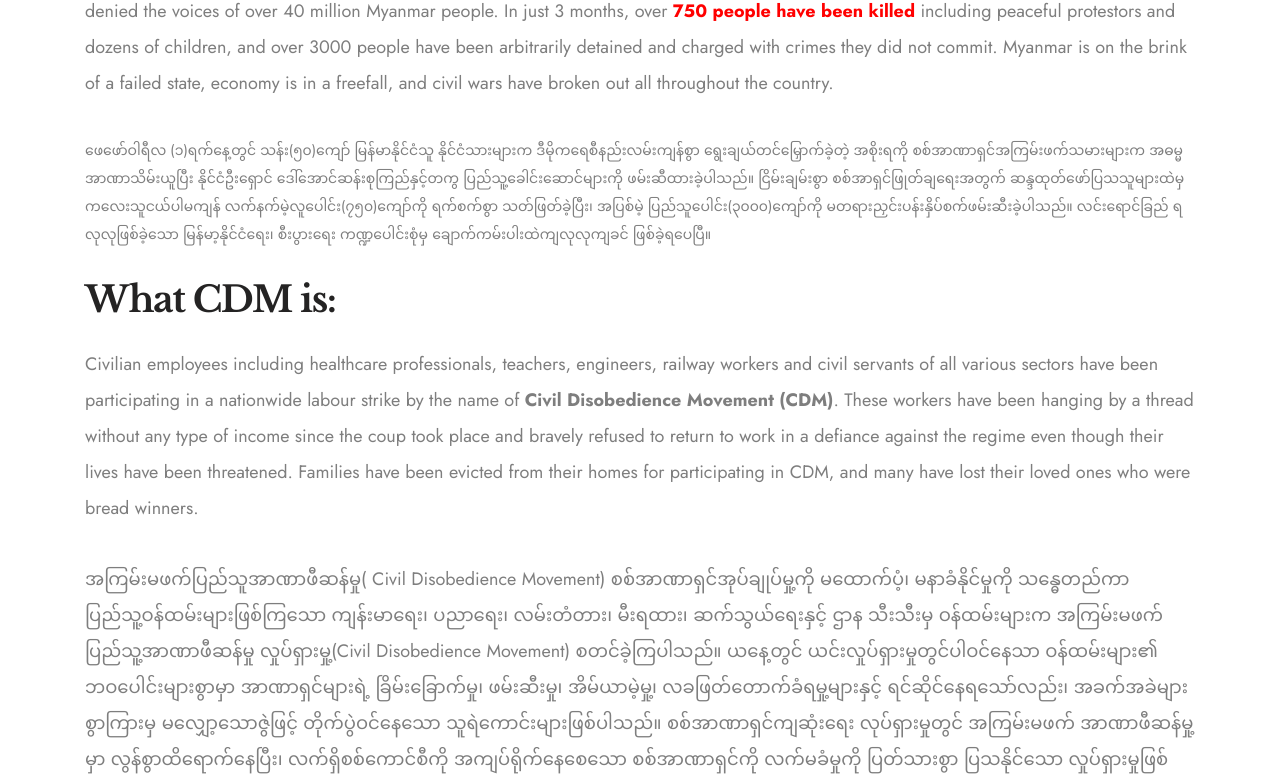
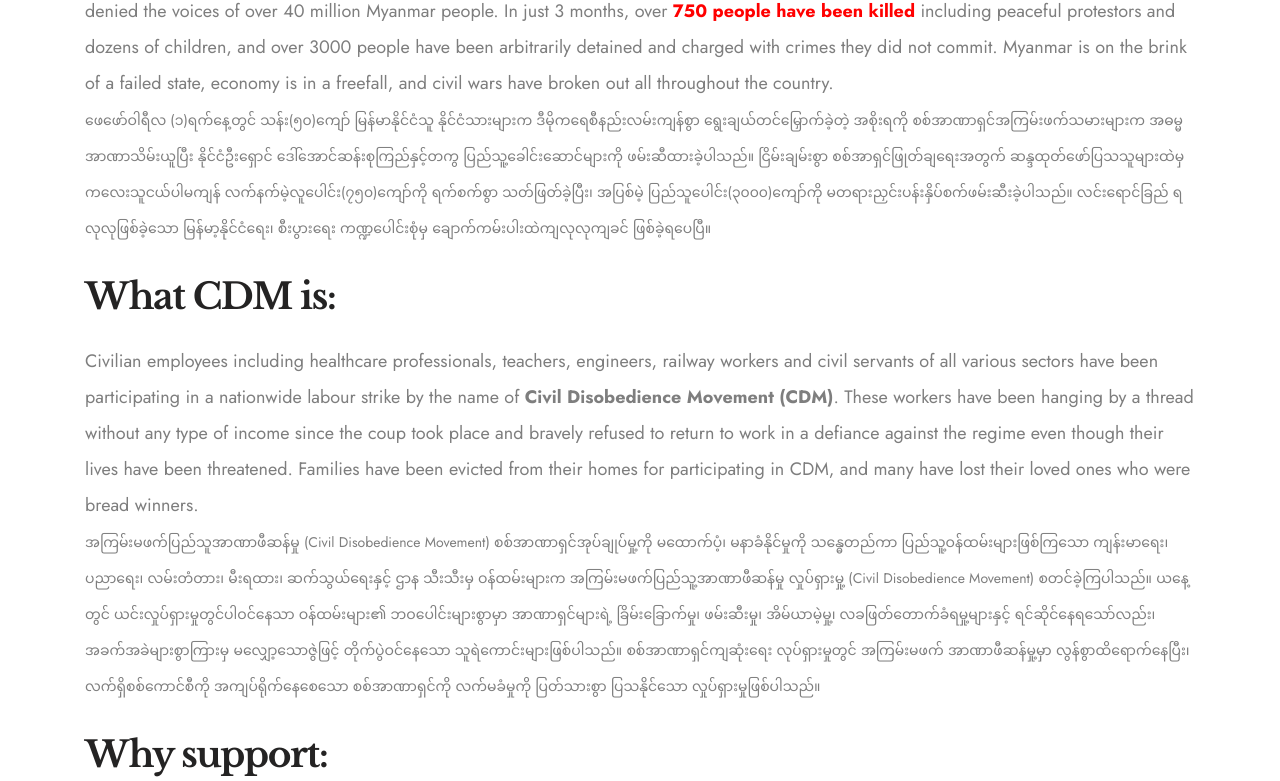
Before and after one commit to sandarma/ucs-alumni, a Next.js app: page / in a window 1280 px wide. Shown: the part 555-1336 px from the top of the page. Built offline with nearby package versions, Linux system fonts and the light colour scheme.

Commit message:
just commit

```diff
--- a/pages/index.js
+++ b/pages/index.js
@@ -39,18 +39,21 @@ const HomeOne = () => {
             <h3>Background:</h3>
             <p>
             On February 1st 2021, a military coup violently took over the democratically elected government of Myanmar, detained all of its leaders and denied the voices of over 40 million Myanmar people. In just 3 months, over <span style={{color: 'red', fontWeight: 'bold'}}>750 people have been killed</span> including peaceful protestors and dozens of children, and over 3000 people have been arbitrarily detained and charged with crimes they did not commit. Myanmar is on the brink of a failed state, economy is in a freefall, and civil wars have broken out all throughout the country.
-            </p>
-            <p style={{fontSize: 14}}>
+            <br/>
+            <span style={{fontSize: 14}}>
             ဖေဖော်ဝါရီလ (၁)ရက်နေ့တွင် သန်း(၅၀)ကျော် မြန်မာနိုင်ငံသူ နိုင်ငံသားများက ဒီမိုကရေစီနည်းလမ်းကျန်စွာ ရွေးချယ်တင်မြှောက်ခဲ့တဲ့ အစိုးရကို စစ်အာဏာရှင်အကြမ်းဖက်သမားများက အဓမ္မအာဏာသိမ်းယူပြီး နိုင်ငံဦးရှောင် ဒေါ်အောင်ဆန်းစုကြည်နှင့်တကွ ပြည်သူ့ခေါင်းဆောင်များကို ဖမ်းဆီထားခဲ့ပါသည်။ ငြိမ်းချမ်းစွာ စစ်အာရှင်ဖြုတ်ချရေးအတွက် ဆန္ဒထုတ်ဖော်ပြသသူများထဲမှ ကလေးသူငယ်ပါမကျန် လက်နက်မဲ့လူပေါင်း(၇၅၀)ကျော်ကို ရက်စက်စွာ သတ်ဖြတ်ခဲ့ပြီး၊ အပြစ်မဲ့ ပြည်သူပေါင်း(၃၀၀၀)ကျော်ကို မတရားညှင်းပန်းနှိပ်စက်ဖမ်းဆီးခဲ့ပါသည်။ လင်းရောင်ခြည် ရလုလုဖြစ်ခဲ့သော မြန်မာ့နိုင်ငံရေး၊ စီးပွားရေး ကဏ္ဍပေါင်းစုံမှ ချောက်ကမ်းပါးထဲကျလုလုကျခင် ဖြစ်ခဲ့ရပေပြီ။
+            </span>
             </p>
           </Col>
         </Row>
         <Row style={{marginBottom: 20}}>
           <Col md={12}>
             <h3>What CDM is:</h3>
-            <p>Civilian employees including healthcare professionals, teachers, engineers, railway workers and civil servants of all various sectors have been participating in a nationwide labour strike by the name of <b>Civil Disobedience Movement (CDM)</b>. These workers have been hanging by a thread without any type of income since the coup took place and bravely refused to return to work in a defiance against the regime even though their lives have been threatened. Families have been evicted from their homes for participating in CDM, and many have lost their loved ones who were bread winners.</p>
-            <p>
-            အကြမ်းမဖက်ပြည်သူအာဏာဖီဆန်မှု( Civil Disobedience Movement) စစ်အာဏာရှင်အုပ်ချုပ်မှု့ကို မထောက်ပံ့၊ မနာခံနိုင်မှုကို သန္ဓေတည်ကာ ပြည်သူ့ဝန်ထမ်းများဖြစ်ကြသော ကျန်းမာရေး၊ ပညာရေး၊ လမ်းတံတား၊ မီးရထား၊ ဆက်သွယ်ရေးနှင့် ဌာန သီးသီးမှ ဝန်ထမ်းများက အကြမ်းမဖက်ပြည်သူ့အာဏာဖီဆန်မှု လှုပ်ရှားမှု့(Civil Disobedience Movement) စတင်ခဲ့ကြပါသည်။ ယနေ့တွင် ယင်းလှုပ်ရှားမှုတွင်ပါဝင်နေသာ ဝန်ထမ်းများ၏ ဘဝပေါင်းများစွာမှာ အာဏာရှင်များရဲ့ ခြိမ်းခြောက်မှု၊ ဖမ်းဆီးမှု၊ အိမ်ယာမဲ့မှု့၊ လခဖြတ်တောက်ခံရမှု့များနှင့် ရင်ဆိုင်နေရသော်လည်း၊ အခက်အခဲများစွာကြားမှ မလျှော့သောဇွဲဖြင့် တိုက်ပွဲဝင်နေသော သူရဲကောင်းများဖြစ်ပါသည်။ စစ်အာဏာရှင်ကျဆုံးရေး လုပ်ရှားမှုတွင် အကြမ်းမဖက် အာဏာဖီဆန်မှု့မှာ လွန်စွာထိရောက်နေပြီး၊ လက်ရှိစစ်ကောင်စီကို အကျပ်ရိုက်နေစေသော စစ်အာဏာရှင်ကို လက်မခံမှုကို ပြတ်သားစွာ ပြသနိုင်သော လှုပ်ရှားမှုဖြစ်ပါသည်။
+            <p>Civilian employees including healthcare professionals, teachers, engineers, railway workers and civil servants of all various sectors have been participating in a nationwide labour strike by the name of <b>Civil Disobedience Movement (CDM)</b>. These workers have been hanging by a thread without any type of income since the coup took place and bravely refused to return to work in a defiance against the regime even though their lives have been threatened. Families have been evicted from their homes for participating in CDM, and many have lost their loved ones who were bread winners.
+            <br/>
+            <span style={{fontSize: 14}}>
+            အကြမ်းမဖက်ပြည်သူအာဏာဖီဆန်မှု (Civil Disobedience Movement) စစ်အာဏာရှင်အုပ်ချုပ်မှု့ကို မထောက်ပံ့၊ မနာခံနိုင်မှုကို သန္ဓေတည်ကာ ပြည်သူ့ဝန်ထမ်းများဖြစ်ကြသော ကျန်းမာရေး၊ ပညာရေး၊ လမ်းတံတား၊ မီးရထား၊ ဆက်သွယ်ရေးနှင့် ဌာန သီးသီးမှ ဝန်ထမ်းများက အကြမ်းမဖက်ပြည်သူ့အာဏာဖီဆန်မှု လှုပ်ရှားမှု့ (Civil Disobedience Movement) စတင်ခဲ့ကြပါသည်။ ယနေ့တွင် ယင်းလှုပ်ရှားမှုတွင်ပါဝင်နေသာ ဝန်ထမ်းများ၏ ဘဝပေါင်းများစွာမှာ အာဏာရှင်များရဲ့ ခြိမ်းခြောက်မှု၊ ဖမ်းဆီးမှု၊ အိမ်ယာမဲ့မှု့၊ လခဖြတ်တောက်ခံရမှု့များနှင့် ရင်ဆိုင်နေရသော်လည်း၊ အခက်အခဲများစွာကြားမှ မလျှော့သောဇွဲဖြင့် တိုက်ပွဲဝင်နေသော သူရဲကောင်းများဖြစ်ပါသည်။ စစ်အာဏာရှင်ကျဆုံးရေး လုပ်ရှားမှုတွင် အကြမ်းမဖက် အာဏာဖီဆန်မှု့မှာ လွန်စွာထိရောက်နေပြီး၊ လက်ရှိစစ်ကောင်စီကို အကျပ်ရိုက်နေစေသော စစ်အာဏာရှင်ကို လက်မခံမှုကို ပြတ်သားစွာ ပြသနိုင်သော လှုပ်ရှားမှုဖြစ်ပါသည်။
+            </span>
             </p>
           </Col>
         </Row>
@@ -58,6 +61,10 @@ const HomeOne = () => {
           <Col md={12}>
             <h3>Why support:</h3>
             <p>Not knowing how much longer this fight will take but <b>Civil Disobedience Movement</b> participants are absolutely relentless in their fight for democracy and justice. People are impacted by the mounting financial burden of not being able to earn wages from working. Their bravery and sacrifice are praised globally and have recently been nominated for the Nobel Peace Prize for next year. There is incredible strength of the solidarity of the Myanmar people and we urge all our citizens worldwide to join us in this historic fight. We ask for your much-needed support to assist these courageous people of Myanmar participating in CDM in an <b>effort to restore democracy</b>.</p>
+            <br/>
+            <span style={{fontSize: 14}}>
+
+            </span>
           </Col>
         </Row>
         <Row style={{marginBottom: 20}}>
@@ -65,6 +72,10 @@ const HomeOne = () => {
             <h3>Why Donate:</h3>
             <p><span style={{color: 'red', fontWeight: 'bold'}}>We can’t effort to go back to the dictatorship after living under them for almost 60 years!</span> <br />Please help us by donating to our fundraiser organized by UCS FS through the link below. The funds raised by your generosity from this campaign will be distributed to participants of CDM in terms of food, shelter, and allotted monthly amounts.<br/>
             The people of Myanmar desperately need your help and any amount helps!</p>
+            <br/>
+            <span style={{fontSize: 14}}>
+
+            </span>
             <p>
               <Link href="https://www.userroll.com/site/register/t201jaf">
               {/* https://userroll.com/myanmarcdm */}
```
